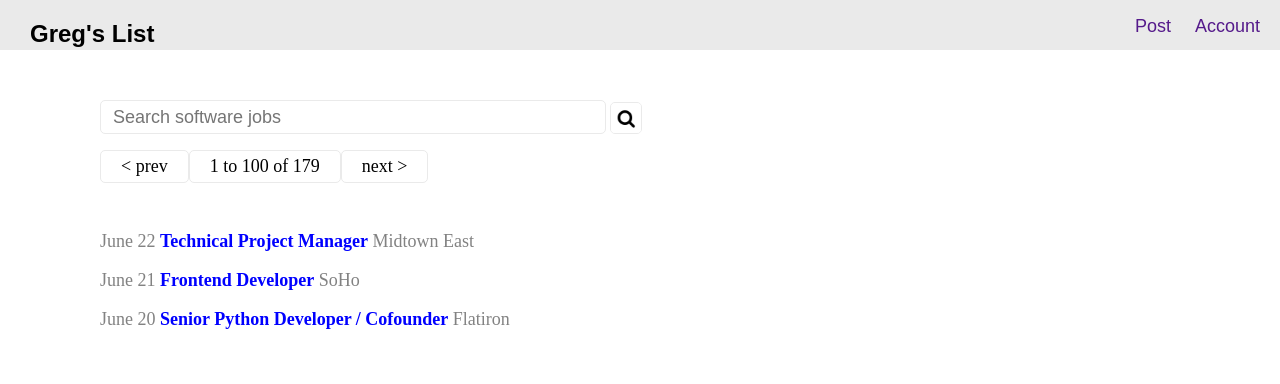
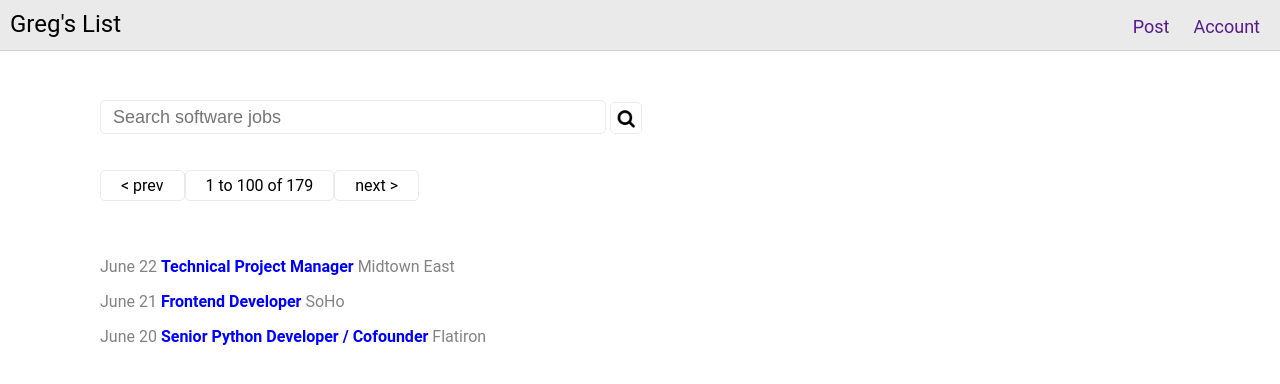
Before and after one commit to joreilly25/fromdesigntocode, a plain HTML site: page index.html in a window 1280 px wide. Drawn offline with Linux system fonts and the light colour scheme.

Commit message:
CSS tweaks

```diff
--- a/index.html
+++ b/index.html
@@ -7,8 +7,9 @@
 	</head>
 	<body>
 		<header>
+			<h2>Greg's List</h2>
 			<nav>
-				<h2>Greg's List</h2>
+
 				<ul>
 					<li><a href="#">Post</a></li>
 					<li><a href="#">Account</a></li>
--- a/styles/main.css
+++ b/styles/main.css
@@ -4,6 +4,7 @@ body {
 
 main {
 	margin-left: 100px;
+	font-family: "Roboto", sans-serif;
 }
 
 header {
@@ -12,14 +13,16 @@ header {
 	background-color: #eaeaea;
 	width: 100%;
 	padding-bottom: 10px;
+	border-bottom: 1px #d2d2d2 solid;
 }
 
 h2	{
 	display: inline;
-	vertical-align: middle;
-	font-family: "Arial", Georgia, Sans-Serif;
+	font-family: "Roboto", sans-serif;
+	font-weight: normal;
 	float: left;
-	padding-left: 30px;
+	padding: 10px;
+	margin: 0;
 }
 
 ul	{
@@ -31,11 +34,15 @@ li {
 }
 
 li a {
-	font-family: "Arial", Georgia, Sans-Serif;
+	font-family: "Roboto", sans-serif;
 	text-decoration: none;
 	color: #551A8B;
 	font-size: 18px;
 	padding-right: 20px;
+}
+
+li a:hover {
+	text-decoration: underline;
 }
 
 input {
@@ -58,7 +65,6 @@ img {
 }
 
 .results p {
-	font-size: 18px;
 	color: #828282;
 }
 
@@ -68,18 +74,23 @@ img {
 	color: blue;
 }
 
+.jobtitle:hover {
+	text-decoration: underline;
+}
+
+
 .resultsnav a {
 	text-decoration: none;
 	color: #000;
 	display: inline-block;
 	float: left;
-	font-size: 18px;
 	padding: 5px 20px;
+	margin-top: 20px;
 	border: 1px #eaeaea solid;
 	border-radius: 5px;
 }
 
 .results {
-	padding-top: 30px;
+	padding-top: 40px;
 	clear: left;
 }
```
